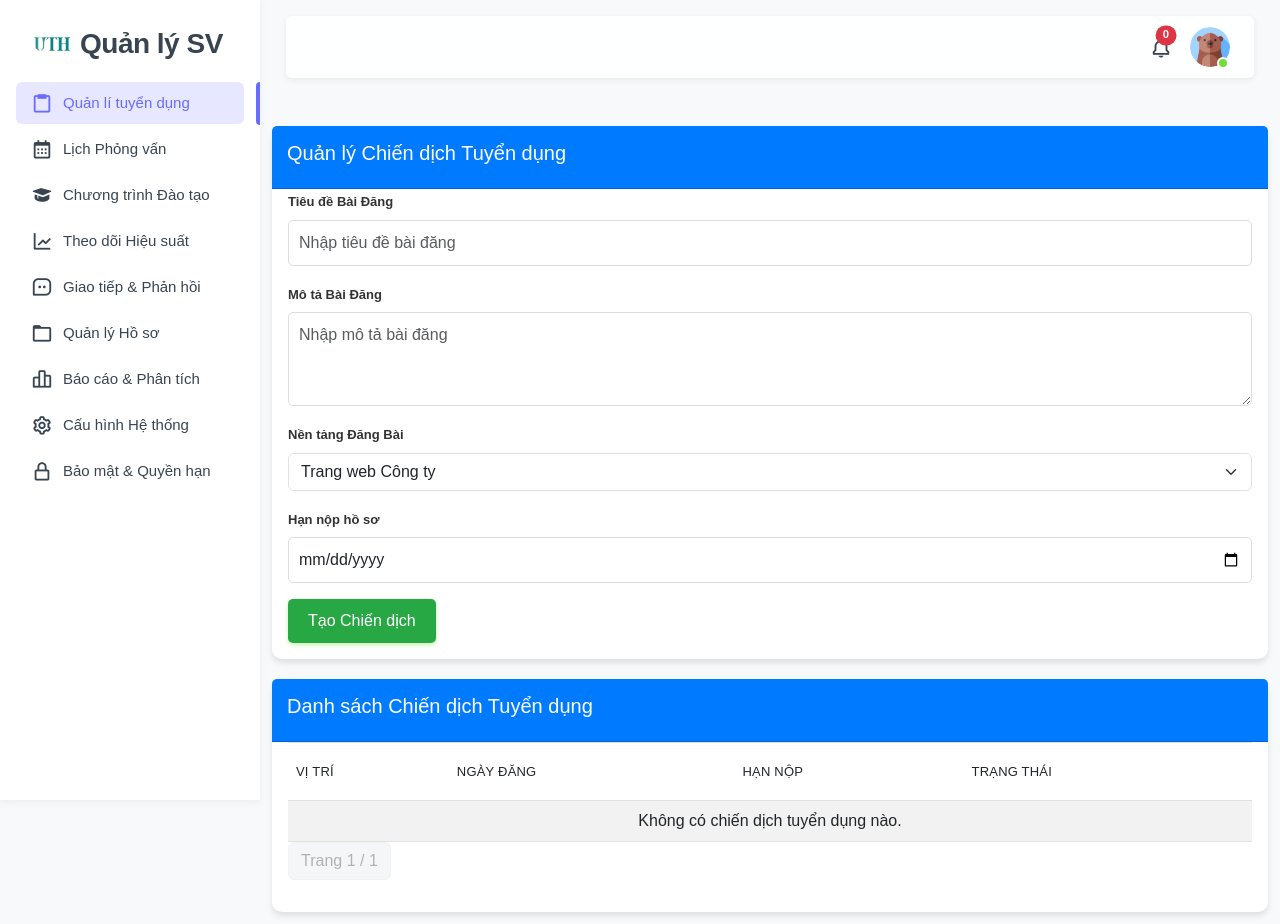
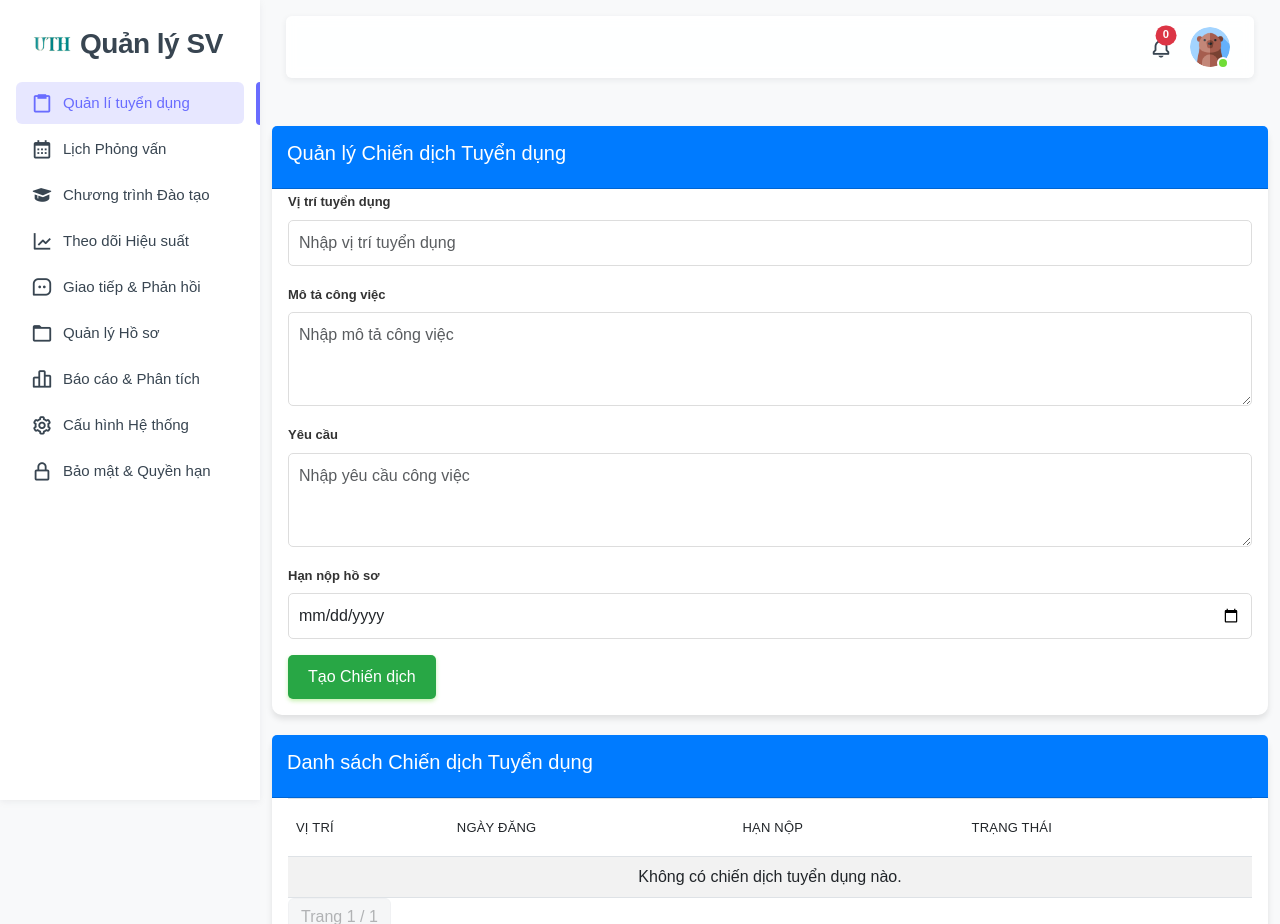
Before and after one commit to Le-Hung-2614/He_thong_quan_ly_thuc_tap_sinh_cho_doanh_nghiep, a Django app: page /quanlituyendung/ in a window 1280 px wide. Shown: the top 924 px of the page. Run offline with Django 5.2, Linux system fonts and the light colour scheme; the visitor is signed in with stand-in values (Sample User, id 1); data that the repository does not hold is empty; some libraries are stand-ins or nearby versions.

Commit message:
update 4

```diff
--- a/Elearning/Elearning/settings.py
+++ b/Elearning/Elearning/settings.py
@@ -62,7 +62,7 @@ WSGI_APPLICATION = 'Elearning.wsgi.application'
 DATABASES = {
     'default': {
         'ENGINE': 'django.db.backends.mysql',
-        'NAME': 'database',  # Tên database
+        'NAME': 'data',  # Tên database
         'USER': 'root',      # Tên người dùng database
         'PASSWORD': '123456',  # Mật khẩu database
         'HOST': 'localhost',  # Host database
--- a/Elearning/home/Templates/Quanlituyendung/content.html
+++ b/Elearning/home/Templates/Quanlituyendung/content.html
@@ -162,23 +162,19 @@
         {% endif %}
 
         <!-- Form tạo chiến dịch tuyển dụng -->
-        <form method="post" action="{% url 'create_job_post' %}">
+      <form method="post" action="{% url 'create_recruitment' %}">
         {% csrf_token %}
         <div class="mb-3">
-            <label for="jobPostTitle" class="form-label">Tiêu đề Bài Đăng</label>
-            <input type="text" class="form-control" id="jobPostTitle" name="jobPostTitle" placeholder="Nhập tiêu đề bài đăng" required>
+          <label for="position" class="form-label">Vị trí tuyển dụng</label>
+          <input type="text" class="form-control" id="position" name="position" placeholder="Nhập vị trí tuyển dụng" required>
         </div>
         <div class="mb-3">
-            <label for="jobPostDescription" class="form-label">Mô tả Bài Đăng</label>
-            <textarea class="form-control" id="jobPostDescription" name="jobPostDescription" rows="3" placeholder="Nhập mô tả bài đăng" required></textarea>
+          <label for="description" class="form-label">Mô tả công việc</label>
+          <textarea class="form-control" id="description" name="description" rows="3" placeholder="Nhập mô tả công việc" required></textarea>
         </div>
         <div class="mb-3">
-            <label for="jobPostPlatform" class="form-label">Nền tảng Đăng Bài</label>
-            <select class="form-select" id="jobPostPlatform" name="jobPostPlatform" required>
-              <option value="website">Trang web Công ty</option>
-              <option value="linkedin">LinkedIn</option>
-              <option value="indeed">Indeed</option>
-            </select>
+          <label for="requirements" class="form-label">Yêu cầu</label>
+          <textarea class="form-control" id="requirements" name="requirements" rows="3" placeholder="Nhập yêu cầu công việc" required></textarea>
         </div>
         <div class="mb-3">
           <label for="deadline" class="form-label">Hạn nộp hồ sơ</label>
--- a/Elearning/home/forms.py
+++ b/Elearning/home/forms.py
@@ -1,7 +1,14 @@
 from django import forms
 from .models import Recruitment
+from django.utils import timezone
 
 class RecruitmentForm(forms.ModelForm):
     class Meta:
         model = Recruitment
-        fields = ['position', 'description', 'requirements', 'location', 'salary_range', 'deadline', 'is_active']
+        fields = ['position', 'description', 'requirements', 'location', 'salary_range', 'deadline']
+
+    def clean_deadline(self):
+        deadline = self.cleaned_data.get('deadline')
+        if deadline < timezone.now().date():
+            raise forms.ValidationError("Hạn nộp không được ở trong quá khứ.")
+        return deadline
--- a/Elearning/home/models.py
+++ b/Elearning/home/models.py
@@ -103,9 +103,27 @@ class Recruitment(models.Model):
         super().save(*args, **kwargs)
 
     def clean(self):
-        # Kiểm tra nếu deadline nhỏ hơn ngày hiện tại
-        if self.deadline and self.deadline < timezone.now().date():
-            raise ValidationError("Ngày hết hạn không được nhỏ hơn ngày hiện tại.")
+        # Lấy ngày hiện tại
+        current_date = timezone.now().date()
+
+        # Kiểm tra deadline không được ở quá khứ
+        if self.deadline < current_date:
+            raise ValidationError({
+                'deadline': "Hạn nộp không được ở trong quá khứ."
+            })
+
+        # Kiểm tra deadline phải sau ngày đăng
+        if self.pk:  # Nếu đã tồn tại trong DB
+            posted_date = self.posted_date.date()
+            if self.deadline < posted_date:
+                raise ValidationError({
+                    'deadline': "Hạn nộp phải sau ngày đăng bài."
+                })
+        else:  # Trường hợp tạo mới
+            if self.deadline < current_date:
+                raise ValidationError({
+                    'deadline': "Hạn nộp phải sau ngày đăng bài."
+                })
 
     def get_absolute_url(self):
         return reverse('recruitment_detail', args=[str(self.id)])
--- a/Elearning/home/urls.py
+++ b/Elearning/home/urls.py
@@ -27,6 +27,7 @@ urlpatterns = [
     path('baocaovaphantich/', views.baocaovaphantich, name='baocaovaphantich'),
     path('cauhinhhethong/', views.cauhinhhethong, name='cauhinhhethong'),
     path('baomatvaquyenhan/', views.baomatvaquyenhan, name='baomatvaquyenhan'),
+    path('create-recruitment/', views.create_recruitment, name='create_recruitment'),
 
     # Nhóm chức năng cá nhân
     path('myprofile/', views.myprofile, name='myprofile'),
--- a/Elearning/home/views.py
+++ b/Elearning/home/views.py
@@ -85,7 +85,6 @@ def home(request):
 def is_hr(user):
     return user.groups.filter(name='HR Managers').exists()
 
-# Trang quản lý tuyển dụng (chỉ HR và Admin)
 @user_passes_test(lambda u: is_hr(u) or u.is_superuser)
 def quanlituyendung(request):
     if request.method == 'POST':
@@ -93,36 +92,39 @@ def quanlituyendung(request):
         if form.is_valid():
             recruitment = form.save(commit=False)
             recruitment.posted_by = request.user
-            try:
-                recruitment.full_clean()  # Kiểm tra validation trước khi lưu
-                recruitment.save()
-                messages.success(request, 'Chiến dịch tuyển dụng đã được tạo thành công.')
-                return redirect('quanlituyendung')
-            except ValidationError as e:
-                # Hiển thị lỗi validation cho người dùng
-                for field, errors in e.message_dict.items():
-                    for error in errors:
-                        messages.error(request, f"{field}: {error}")
+            recruitment.full_clean()  # Gọi clean để kiểm tra validation
+            recruitment.save()
+            messages.success(request, '✅ Tạo chiến dịch thành công!')
+            return redirect('quanlituyendung')
+        else:
+            for field, errors in form.errors.items():
+                for error in errors:
+                    messages.error(request, f"🚨 {field}: {error}")
     else:
         form = RecruitmentForm()
 
-    # Phân trang danh sách tuyển dụng
+    # Xử lý phân trang danh sách
     recruitments_list = Recruitment.objects.all().order_by('-posted_date')
-    paginator = Paginator(recruitments_list, 10)  # Hiển thị 10 chiến dịch trên mỗi trang
-    page_number = request.GET.get('page')  # Lấy số trang từ query parameter
+
+    paginator = Paginator(recruitments_list, 10)  # 10 items per page
+    page = request.GET.get('page')
 
     try:
-        recruitments = paginator.page(page_number)
+        recruitments = paginator.page(page)
     except PageNotAnInteger:
-        # Nếu page không phải là số nguyên, hiển thị trang đầu tiên
         recruitments = paginator.page(1)
     except EmptyPage:
-        # Nếu page vượt quá số trang có sẵn, hiển thị trang cuối cùng
         recruitments = paginator.page(paginator.num_pages)
 
-    context = get_user_groups_context(request.user)
-    context['recruitments'] = recruitments
-    context['form'] = form
+    # Chuẩn bị context
+    context = {
+        'form': form,
+        'recruitments': recruitments,
+        'current_page': page,
+        'total_pages': paginator.num_pages,
+    }
+    context.update(get_user_groups_context(request.user))
+
     return render(request, 'Quanlituyendung/quanlituyendung.html', context)
 
 # Trang lịch phỏng vấn (chỉ HR, Admin, và Internship Coordinators)
@@ -776,3 +778,24 @@ def manage_permissions(request):
             messages.error(request, 'Người dùng không tồn tại.')
         return redirect('quanlituyendung')  # Chuyển hướng về trang quản lý tuyển dụng
     return render(request, 'manage_permissions.html')  # Hiển thị form quản lý quyền truy cập
+
+def create_recruitment(request):
+    if request.method == 'POST':
+        position = request.POST.get('position')
+        description = request.POST.get('description')
+        requirements = request.POST.get('requirements')
+        deadline = request.POST.get('deadline')
+
+        try:
+            Recruitment.objects.create(
+                position=position,
+                description=description,
+                requirements=requirements,
+                deadline=deadline,
+                posted_by=request.user
+            )
+            messages.success(request, 'Chiến dịch tuyển dụng đã được tạo thành công.')
+        except Exception as e:
+            messages.error(request, f'Lỗi khi tạo chiến dịch: {str(e)}')
+
+        return redirect('quanlituyendung')
```
Also changed, not shown: Elearning/home/migrations/0010_jobpost_is_active.py (added). Lines whose indentation alone changed are shown as unchanged.
